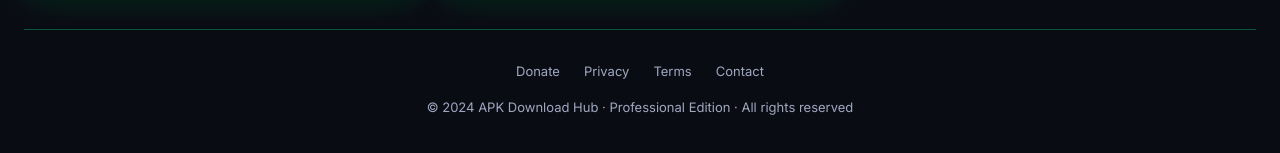
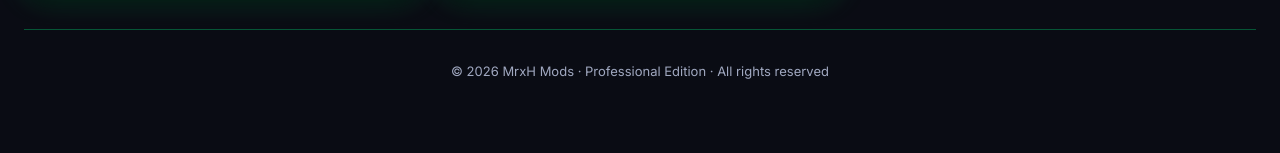
Before and after one commit to MrxHMods/MrxhMods, a plain HTML site: page index.html in a window 1280 px wide. Shown: the part 1157-1310 px from the top of the page. Drawn offline with nearby package versions, Linux system fonts and the light colour scheme; no server answers.

Commit message:
Update index.html

```diff
--- a/index.html
+++ b/index.html
@@ -1487,14 +1487,8 @@
 
         <!-- Footer -->
         <footer class="footer">
-            <div class="footer-links">
-                <a href="#">Donate</a>
-                <a href="#">Privacy</a>
-                <a href="#">Terms</a>
-                <a href="#">Contact</a>
-            </div>
             <div>
-                © 2024 APK Download Hub · Professional Edition · All rights reserved
+                © 2026 MrxH Mods · Professional Edition · All rights reserved
             </div>
         </footer>
     </div>
@@ -1955,4 +1949,5 @@
         });
     </script>
 </body>
+
 </html>
```
